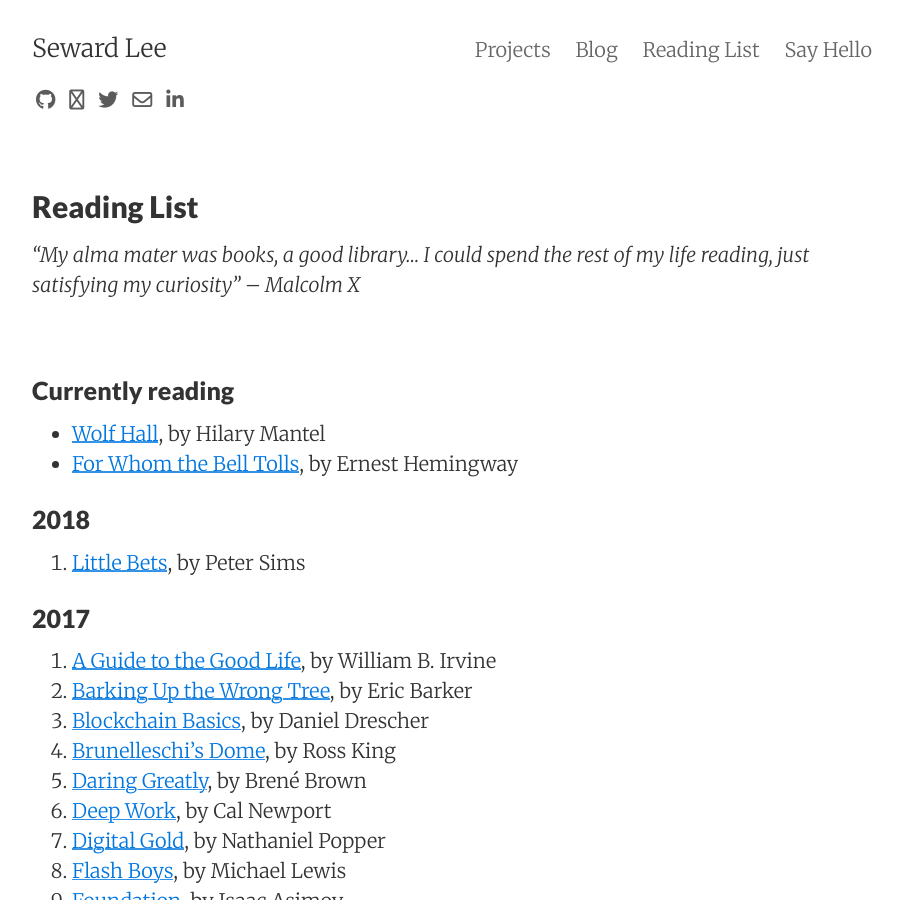
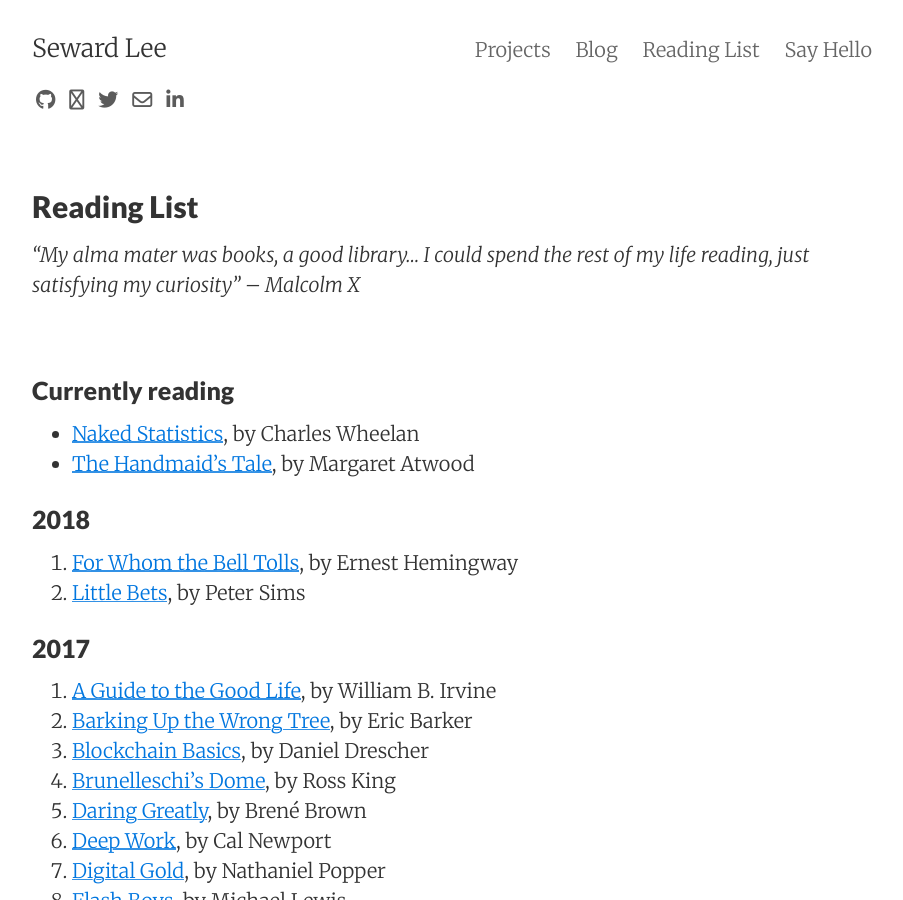
Before and after one commit to sewardlee337/sewardlee337.github.io, a Jekyll site: the page built from readinglist.md, in a window 1280 px wide and 900 px high. Shown: the whole window, without its empty margins (188-1091 px from the left). Built offline with Jekyll 4.4.1, drawn with Linux system fonts in a browser that asks for light colours; nearby versions of some CDN libraries.

Commit message:
Update reading list

```diff
--- a/readinglist.md
+++ b/readinglist.md
@@ -12,11 +12,13 @@
 
 ### Currently reading
 
-* [Wolf Hall](https://www.amazon.com/Wolf-Hall-Novel-Hilary-Mantel-ebook/dp/B002UZ5K4Y/ref=sr_1_1?ie=UTF8&qid=1514154163&sr=8-1&keywords=wolf+hall), by Hilary Mantel
-* [For Whom the Bell Tolls](https://www.amazon.com/Whom-Bell-Tolls-Scribner-Classics-ebook/dp/B000FC0OOU/ref=sr_1_1?s=digital-text&ie=UTF8&qid=1514154205&sr=1-1&keywords=for+whom+the+bells+toll), by Ernest Hemingway
+* [Naked Statistics](https://www.amazon.com/Naked-Statistics-Stripping-Dread-Data-ebook/dp/B007Q6XLF2/ref=sr_1_1_twi_kin_2?ie=UTF8&qid=1516249189&sr=8-1&keywords=naked+statistics), by Charles Wheelan
+* [The Handmaid's Tale](https://www.amazon.com/Handmaids-Tale-Margaret-Atwood-ebook/dp/B003JFJHTS/ref=sr_1_1?ie=UTF8&qid=1516519938&sr=8-1&keywords=the+handmaid%27s+tale), by Margaret Atwood
+
 
 ### 2018
 
+1. [For Whom the Bell Tolls](https://www.amazon.com/Whom-Bell-Tolls-Scribner-Classics-ebook/dp/B000FC0OOU/ref=sr_1_1?s=digital-text&ie=UTF8&qid=1514154205&sr=1-1&keywords=for+whom+the+bells+toll), by Ernest Hemingway
 1. [Little Bets](https://www.amazon.com/dp/B0043RSJTU/ref=dp-kindle-redirect?_encoding=UTF8&btkr=1), by Peter Sims
 
 
```
